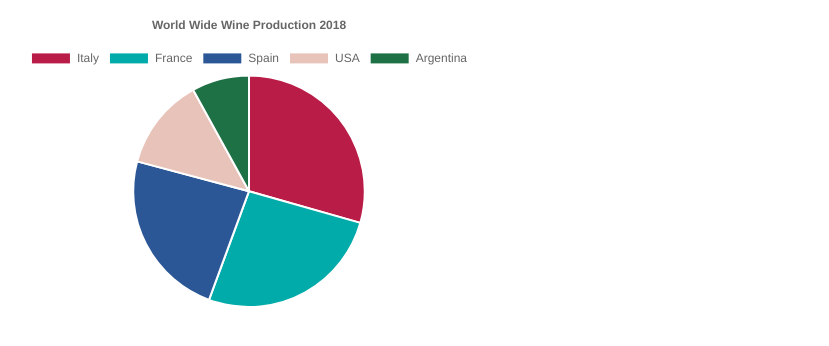
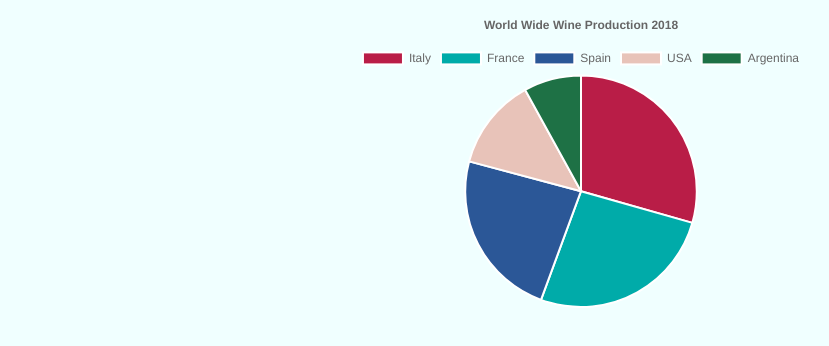
Before and after one commit to niclip44/homework-6, a plain HTML site: page library1.html in a window 1280 px wide. Shown: the whole page, without its empty margins (59-888 px from the left). Drawn offline with nearby package versions, Linux system fonts and the light colour scheme.

Commit message:
Update library1.html

```diff
--- a/library1.html
+++ b/library1.html
@@ -1,6 +1,7 @@
 <!DOCTYPE html>
 <html>
 <script src="https://cdnjs.cloudflare.com/ajax/libs/Chart.js/2.9.4/Chart.js"></script>
+<link rel="stylesheet" href="indexstyle.css">
 <body>
 
 <canvas id="myChart" style="width:100%;max-width:600px"></canvas>
```
